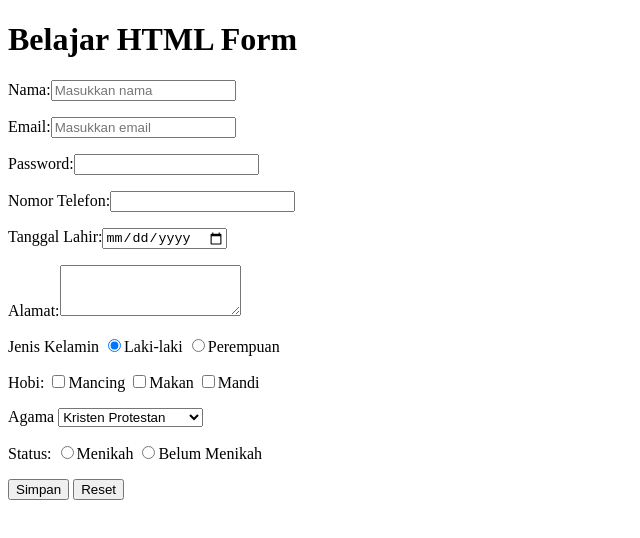
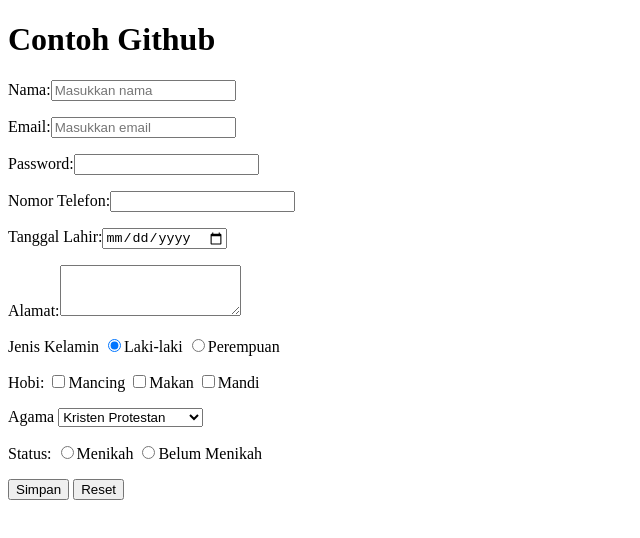
Before and after one commit to timothypartaliano/timothypartaliano.github.io, a plain HTML site: page index.html in a window 1280 px wide. Shown: the whole page, without its empty margins (0-640 px from the left). Drawn offline with Linux system fonts and the light colour scheme.

Commit message:
Update index.html
mengganti title

```diff
--- a/index.html
+++ b/index.html
@@ -8,7 +8,7 @@
 </head>
 
 <body>
-    <h1>Belajar HTML Form</h1>
+    <h1>Contoh Github</h1>
 
     <form action="process.php">
         <p><label>Nama:</label><input type="text" name="nama" placeholder="Masukkan nama" required></p>
```
